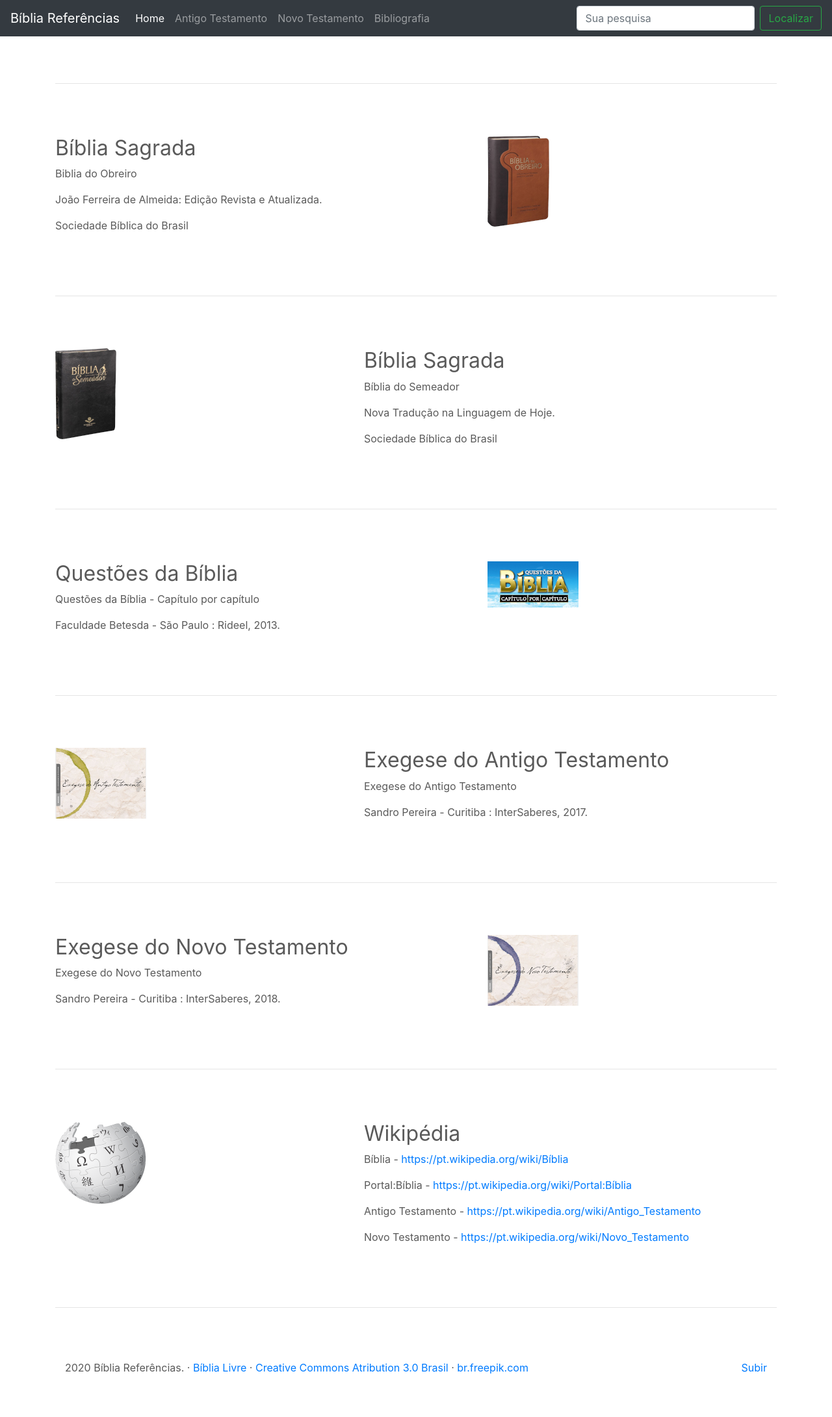
After one commit to lucioacsantos/bibliareferencias, a PHP site: page /bibliareferencias/bibliografia.php in a window 1280 px wide. The commit adds this page. Shown: the whole page at 65% size. Run offline with PHP 8.4, Linux system fonts and the light colour scheme.

Commit message:
Conclusão dos Livros, Capítulos e Descrições

```diff
--- a/biblia_cron.php
+++ b/biblia_cron.php
@@ -7,7 +7,8 @@
 require_once "class/queries.class.php";
 $cns = new ConsultaSQL();
 
-$prox_vers = $cns->select($tb_prox_vers,'','');
+$campos = "*";
+$prox_vers = $cns->select($campos,$tb_prox_vers,'','');
 $prox_at = $prox_vers->prox_at;
 $prox_nt = $prox_vers->prox_nt;
 $prox_sl_pv = $prox_vers->prox_sl_pv;
@@ -36,6 +37,4 @@
 $campos_valores = "prox_at=$prox_at, prox_nt=$prox_nt, prox_sl_pv=$prox_sl_pv";
 $upd = $cns->update($tb_prox_vers,$campos_valores,'');
 
-
-
 ?>
--- /dev/null
+++ b/bibliografia.php
@@ -0,0 +1,123 @@
+<?php
+/**
+*** 99242991 | Lúcio ALEXANDRE Correia dos Santos
+**/
+
+/* Carrega Estrutura das Páginas */
+include "head.php";
+
+include "top_main.php";
+
+?>
+
+    <main>
+
+    <!-- Container Carousel -->
+
+    <div id="superior" class="carousel slide">
+
+    </div>
+
+    <!-- Fim Container Carousel -->
+
+    <!-- Container Conteúdo -->
+
+    <div class="container marketing">
+
+    <!-- Início dos destaques -->
+
+    <hr class="featurette-divider">
+
+    <div class="row featurette">
+        <div class="col-md-7">
+            <h2>Bíblia Sagrada</h2>
+            <p>Biblia do Obreiro</p>
+            <p>João Ferreira de Almeida: Edição Revista e Atualizada.</p>
+            <p>Sociedade Bíblica do Brasil</p>
+            <p>
+            </p>
+        </div>
+        <div class="col-md-5">
+            <img src="img/bibliadoobreiro.png" />
+        </div>
+    </div>
+
+    <hr class="featurette-divider">
+
+    <div class="row featurette">
+        <div class="col-md-7 order-md-2">
+            <h2>Bíblia Sagrada</h2>
+            <p>Bíblia do Semeador</p>
+            <p>Nova Tradução na Linguagem de Hoje.</p>
+            <p>Sociedade Bíblica do Brasil</p>
+        </div>
+        <div class="col-md-5 order-md-1">
+            <img src="img/bibliadosemeador.png" />
+        </div>
+    </div>
+
+    <hr class="featurette-divider">
+
+    <div class="row featurette">
+        <div class="col-md-7">
+            <h2>Questões da Bíblia</h2>
+            <p>Questões da Bíblia - Capítulo por capítulo</p>
+            <p>Faculdade Betesda - São Paulo : Rideel, 2013.</p>
+        </div>
+        <div class="col-md-5">
+            <img src="img/questoesdabiblia.png" />
+        </div>
+    </div>
+
+    <hr class="featurette-divider">
+
+    <div class="row featurette">
+        <div class="col-md-7 order-md-2">
+            <h2>Exegese do Antigo Testamento</h2>
+            <p>Exegese do Antigo Testamento</p>
+            <p>Sandro Pereira - Curitiba : InterSaberes, 2017.</p>
+        </div>
+        <div class="col-md-5 order-md-1">
+            <img src="img/exegesedoantigotestamento.png" />
+        </div>
+    </div>
+
+    <hr class="featurette-divider">
+
+    <div class="row featurette">
+        <div class="col-md-7">
+            <h2>Exegese do Novo Testamento</h2>
+            <p>Exegese do Novo Testamento</p>
+            <p>Sandro Pereira - Curitiba : InterSaberes, 2018.</p>
+        </div>
+        <div class="col-md-5">
+            <img src="img/exegesedonovotestamento.png" />
+        </div>
+    </div>
+
+    <hr class="featurette-divider">
+
+    <div class="row featurette">
+        <div class="col-md-7 order-md-2">
+            <h2>Wikipédia</h2>
+            <p>Bíblia - <a href="https://pt.wikipedia.org/wiki/B%C3%ADblia" target="_blanck">
+                https://pt.wikipedia.org/wiki/Bíblia</a></p>
+            <p>Portal:Bíblia - <a href="https://pt.wikipedia.org/wiki/Portal:B%C3%ADblia" target="_blanck">
+                https://pt.wikipedia.org/wiki/Portal:Bíblia</a></p>
+            <p>Antigo Testamento - <a href="https://pt.wikipedia.org/wiki/Antigo_Testamento" target="_blanck">
+                https://pt.wikipedia.org/wiki/Antigo_Testamento</a></p>
+            <p>Novo Testamento - <a href="https://pt.wikipedia.org/wiki/Novo_Testamento" target="_blanck">
+                https://pt.wikipedia.org/wiki/Novo_Testamento</a></p>
+        </div>
+        <div class="col-md-5 order-md-1">
+            <img src="img/wikipedia.png" />
+        </div>
+    </div>
+
+    <hr class="featurette-divider">
+
+<?php
+
+include "foot.php";
+
+?>
--- a/foot.php
+++ b/foot.php
@@ -7,7 +7,7 @@
 
 <!-- FOOTER -->
         <footer class="container">
-            <p class="float-right"><a href="#">Back to top</a></p>
+            <p class="float-right"><a href="#">Subir</a></p>
             <p>2020 Bíblia Referências. &middot; <a href="http://sites.google.com/site/biblialivre" target="_blanck">
                 Bíblia Livre</a> &middot;
                 <a href="https://creativecommons.org/licenses/by/3.0/br/" target="_blanck">
--- a/head.php
+++ b/head.php
@@ -14,7 +14,7 @@
     <meta name="viewport" content="width=device-width, initial-scale=1, shrink-to-fit=no">
     <meta name="description" content="Bíblia Referências">
     <meta name="author" content="99242991 Lúcio ALEXANDRE Correia dos Santos">
-    <?php echo "<link rel=\"icon\" href=\"$url/favicon.ico\">"; ?>
+    <?php echo "<link rel=\"shortcut icon\" type=\"image/x-icon\" href=\"$url/favicon.ico\">"; ?>
 
     <title>...::: Bíblia Referências :::...</title>
 
--- a/top_main.php
+++ b/top_main.php
@@ -24,6 +24,9 @@
                     <li class="nav-item">
                         <a class="nav-link" href="novotestamento.php">Novo Testamento</a>
                     </li>
+                    <li class="nav-item">
+                        <a class="nav-link" href="bibliografia.php">Bibliografia</a>
+                    </li>
                 </ul>
                 <form class="form-inline mt-2 mt-md-0">
                     <input class="form-control mr-sm-2" type="text" placeholder="Sua pesquisa" aria-label="Search">
```
Also changed, not shown: versiculos.php (+12 -5 lines), favicon.ico (added), img/antigotestamento.png (added), img/bibliadoobreiro.png (added), img/bibliadosemeador.png (added), img/exegesedoantigotestamento.png (added), img/exegesedonovotestamento.png (added), img/novotestamento.png (added), img/questoesdabiblia.png (added), img/versiculos.png (added), img/wikipedia.png (added), 2 other files.
